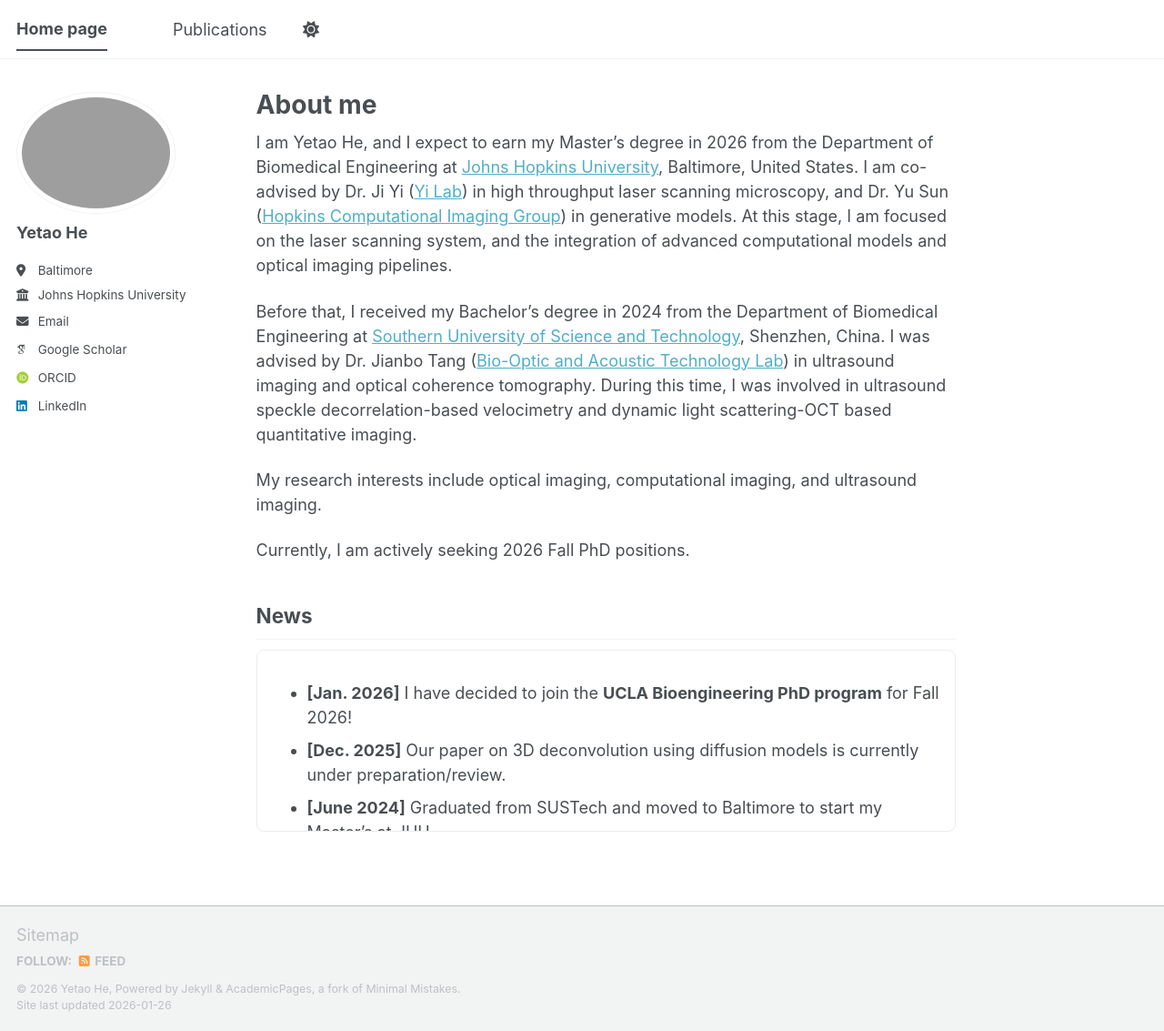
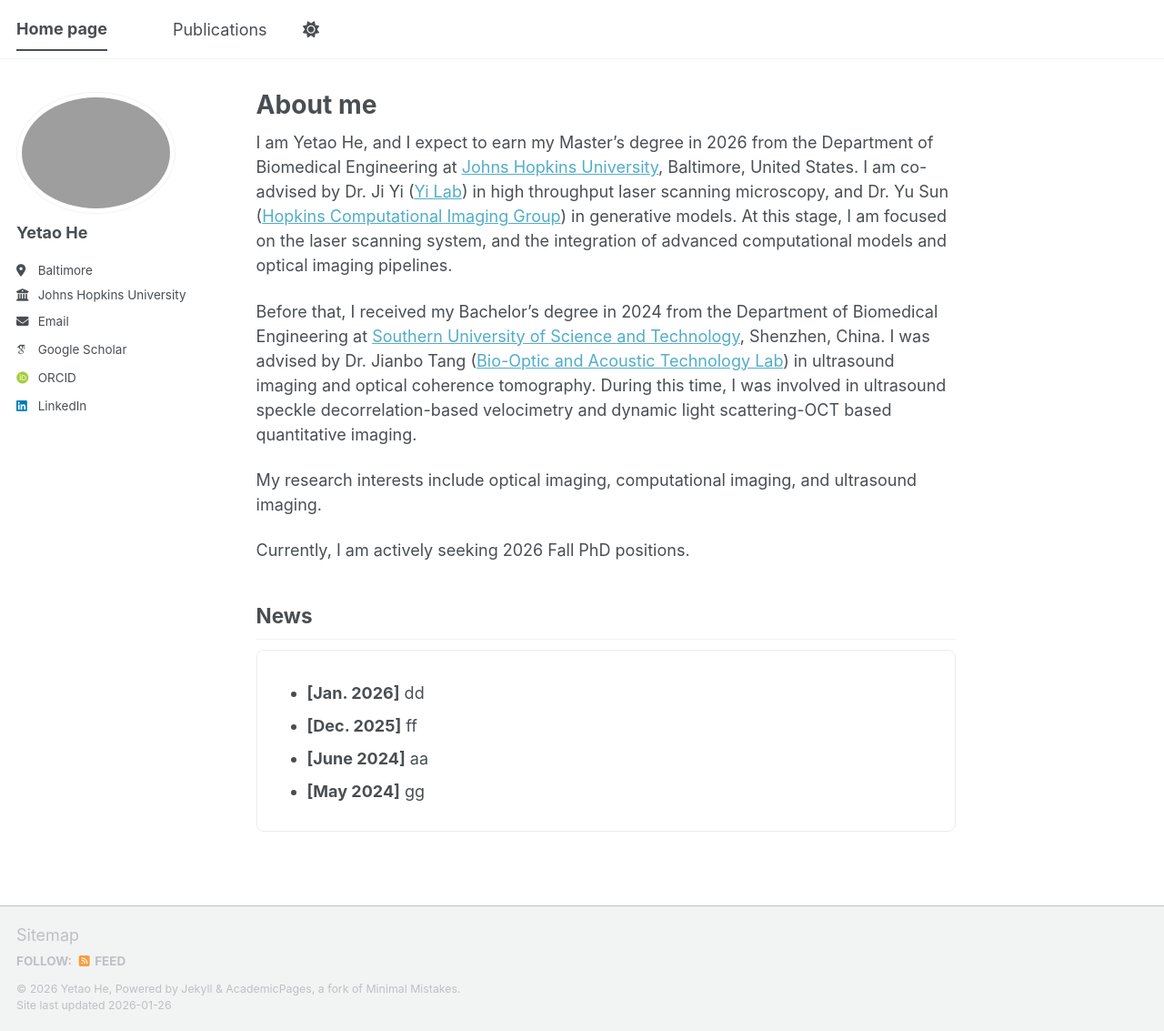
Before and after one commit to YetiHe/YetiHe.github.io, a Jekyll site: the page built from _pages/about.md, in a window 1280 px wide and 1133 px high. Shown: the whole window at 91% size. Built offline with Jekyll 4.4.1, drawn with Linux system fonts in a browser that asks for light colours; some web fonts are replaced; a script bundle is joined from its source files by our own code; library files that are not in the unit come from our copies.

Commit message:
Update about.md

```diff
--- a/_pages/about.md
+++ b/_pages/about.md
@@ -21,9 +21,9 @@ Currently, I am actively seeking 2026 Fall PhD positions.
 
 <div style="overflow-y: auto; height: 200px; border: 1px solid #ececec; padding: 15px; border-radius: 8px;" markdown="1">
 
-* **[Jan. 2026]** I have decided to join the **UCLA Bioengineering PhD program** for Fall 2026!
-* **[Dec. 2025]** Our paper on 3D deconvolution using diffusion models is currently under preparation/review.
-* **[June 2024]** Graduated from SUSTech and moved to Baltimore to start my Master's at JHU.
-* **[May 2024]** Successfully defended my undergraduate thesis on ultrasound speckle decorrelation.
+* **[Jan. 2026]** dd
+* **[Dec. 2025]** ff
+* **[June 2024]** aa
+* **[May 2024]** gg
 
 </div>
```
